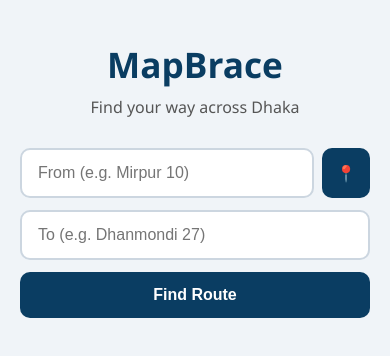
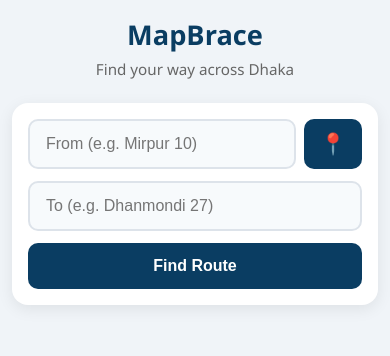
Before and after one commit to tahmidmozakker/mapbrace, a React (Create React App) app: page / in a window 390 px wide. Shown: the top 356 px of the page. Built offline with nearby package versions, Linux system fonts and the light colour scheme.

Commit message:
mobile responsive design

```diff
--- a/src/App.css
+++ b/src/App.css
@@ -1,4 +1,4 @@
-* {
+* * {
   box-sizing: border-box;
   margin: 0;
   padding: 0;
@@ -13,11 +13,12 @@ body {
 .App {
   max-width: 600px;
   margin: 0 auto;
-  padding: 40px 20px;
+  padding: 24px 16px 60px;
 }
 
+/* HEADER */
 h1 {
-  font-size: 2.2rem;
+  font-size: 2rem;
   font-weight: 800;
   color: #0a3d62;
   text-align: center;
@@ -25,30 +26,64 @@ h1 {
 
 .App > p {
   text-align: center;
-  color: #555;
-  margin: 8px 0 30px;
+  color: #666;
+  margin: 6px 0 24px;
+  font-size: 0.95rem;
 }
 
+/* SEARCH BOX */
 .search-box {
   display: flex;
   flex-direction: column;
   gap: 12px;
+  background: white;
+  padding: 20px;
+  border-radius: 16px;
+  box-shadow: 0 4px 16px rgba(0,0,0,0.08);
 }
 
+.location-row {
+  display: flex;
+  gap: 8px;
+  align-items: stretch;
+}
+
+.autocomplete-wrapper {
+  position: relative;
+  flex: 1;
+}
+
+.autocomplete-wrapper input,
 .search-box input {
+  width: 100%;
   padding: 14px 16px;
-  border: 2px solid #ccd6e0;
+  border: 2px solid #dde3ea;
   border-radius: 10px;
   font-size: 1rem;
   outline: none;
   transition: border 0.2s;
+  background: #f7fafc;
 }
 
+.autocomplete-wrapper input:focus,
 .search-box input:focus {
   border-color: #0a3d62;
+  background: white;
 }
 
-.search-box button {
+.gps-btn {
+  padding: 0 16px;
+  background: #0a3d62;
+  color: white;
+  border: none;
+  border-radius: 10px;
+  font-size: 1.3rem;
+  cursor: pointer;
+  flex-shrink: 0;
+}
+
+.search-box button[onClick] ,
+.search-box > button {
   padding: 14px;
   background: #0a3d62;
   color: white;
@@ -58,89 +93,86 @@ h1 {
   font-weight: 700;
   cursor: pointer;
   transition: background 0.2s;
+  width: 100%;
 }
 
-.search-box button:hover {
+.search-box > button:hover {
   background: #1a5276;
 }
 
+/* AUTOCOMPLETE DROPDOWN */
+.suggestions {
+  position: absolute;
+  top: 100%;
+  left: 0;
+  right: 0;
+  background: white;
+  border: 2px solid #dde3ea;
+  border-top: none;
+  border-radius: 0 0 10px 10px;
+  list-style: none;
+  z-index: 100;
+  box-shadow: 0 8px 16px rgba(0,0,0,0.1);
+}
+
+.suggestions li {
+  padding: 12px 16px;
+  cursor: pointer;
+  font-size: 0.95rem;
+  color: #333;
+  border-bottom: 1px solid #f0f0f0;
+  transition: background 0.15s;
+}
+
+.suggestions li:last-child {
+  border-bottom: none;
+}
+
+.suggestions li:hover {
+  background: #eaf2fb;
+  color: #0a3d62;
+}
+
+/* NOT FOUND */
+.not-found {
+  text-align: center;
+  color: #e74c3c;
+  margin-top: 16px;
+  font-size: 0.95rem;
+  padding: 12px;
+  background: #fdecea;
+  border-radius: 10px;
+}
+
+/* RESULT CARD */
 .result {
-  margin-top: 30px;
+  margin-top: 20px;
   background: white;
-  border-radius: 14px;
-  padding: 24px;
+  border-radius: 16px;
+  padding: 20px;
   box-shadow: 0 4px 16px rgba(0,0,0,0.08);
 }
 
-.result h2 {
-  font-size: 1.3rem;
-  color: #0a3d62;
-  margin-bottom: 6px;
-}
-
-.result > p {
-  font-size: 0.95rem;
-  color: #555;
-  margin-bottom: 20px;
-  border-bottom: 1px solid #eee;
-  padding-bottom: 12px;
-}
-
-.leg {
-  background: #f7fafc;
-  border-left: 4px solid #0a3d62;
-  border-radius: 8px;
-  padding: 14px 16px;
-  margin-bottom: 12px;
-}
-
-.leg h3 {
-  font-size: 1rem;
-  color: #0a3d62;
-  margin-bottom: 4px;
-}
-
-.leg p {
-  font-size: 0.9rem;
-  color: #444;
-  margin-top: 4px;
-}
-.location-row {
-  display: flex;
-  gap: 8px;
-}
-
-.location-row input {
-  flex: 1;
-}
-
-.gps-btn {
-  padding: 14px;
-  background: #0a3d62;
-  color: white;
-  border: none;
-  border-radius: 10px;
-  font-size: 1.2rem;
-  cursor: pointer;
-}
-
+/* FILTER ROW */
 .filter-row {
   display: flex;
   align-items: center;
   gap: 10px;
   margin-bottom: 16px;
   font-size: 0.9rem;
-  color: #555;
+  color: #666;
+  flex-wrap: wrap;
 }
 
 .filter-btn {
-  padding: 8px 16px;
+  padding: 8px 18px;
   border: 2px solid #0a3d62;
   border-radius: 20px;
   background: white;
   color: #0a3d62;
   font-weight: 600;
   cursor: pointer;
+  font-size: 0.88rem;
   transition: all 0.2s;
 }
 
@@ -149,6 +181,7 @@ h1 {
   color: white;
 }
 
+/* OPTION CARDS */
 .options-list {
   display: flex;
   flex-direction: column;
@@ -161,15 +194,20 @@ h1 {
   justify-content: space-between;
   align-items: center;
   padding: 14px 16px;
-  border: 2px solid #ccd6e0;
-  border-radius: 10px;
+  border: 2px solid #dde3ea;
+  border-radius: 12px;
   cursor: pointer;
   transition: all 0.2s;
-  background: white;
+  background: #f7fafc;
+}
+
+.option-card:active {
+  transform: scale(0.98);
 }
 
 .option-card:hover {
   border-color: #0a3d62;
+  background: white;
 }
 
 .option-card.selected {
@@ -185,39 +223,71 @@ h1 {
 .option-card span {
   font-size: 0.85rem;
   color: #555;
-}
-.autocomplete-wrapper {
-  position: relative;
-  flex: 1;
+  white-space: nowrap;
 }
 
-.autocomplete-wrapper input {
-  width: 100%;
+/* JOURNEY DETAILS */
+.result h2 {
+  font-size: 1.1rem;
+  color: #0a3d62;
+  margin: 20px 0 6px;
 }
 
-.suggestions {
-  position: absolute;
-  top: 100%;
-  left: 0;
-  right: 0;
-  background: white;
-  border: 2px solid #ccd6e0;
-  border-top: none;
-  border-radius: 0 0 10px 10px;
-  list-style: none;
-  z-index: 100;
-  box-shadow: 0 4px 12px rgba(0,0,0,0.1);
+.result > p {
+  font-size: 0.9rem;
+  color: #555;
+  margin-bottom: 16px;
+  padding-bottom: 12px;
+  border-bottom: 1px solid #eee;
 }
 
-.suggestions li {
-  padding: 12px 16px;
-  cursor: pointer;
-  font-size: 0.9rem;
-  color: #333;
-  transition: background 0.15s;
+/* LEG CARDS */
+.leg {
+  background: #f7fafc;
+  border-left: 4px solid #0a3d62;
+  border-radius: 8px;
+  padding: 12px 14px;
+  margin-bottom: 10px;
 }
 
-.suggestions li:hover {
-  background: #eaf2fb;
+.leg h3 {
+  font-size: 0.95rem;
   color: #0a3d62;
+  margin-bottom: 4px;
 }
+
+.leg p {
+  font-size: 0.88rem;
+  color: #555;
+  margin-top: 3px;
+}
+
+/* MOBILE SPECIFIC */
+@media (max-width: 480px) {
+  h1 {
+    font-size: 1.7rem;
+  }
+
+  .App {
+    padding: 16px 12px 60px;
+  }
+
+  .search-box {
+    padding: 16px;
+  }
+
+  .option-card {
+    flex-direction: column;
+    align-items: flex-start;
+    gap: 6px;
+  }
+
+  .option-card span {
+    font-size: 0.82rem;
+    color: #777;
+  }
+
+  .filter-row {
+    gap: 8px;
+  }
+}
--- a/src/App.js
+++ b/src/App.js
@@ -83,7 +83,7 @@ function App() {
       </div>
 
       {notFound && (
-        <p style={{ color: 'red', marginTop: '16px' }}>
+        <p className="not-found">
           No route found. Try: Mirpur 10 → Dhanmondi 27
         </p>
       )}
```
